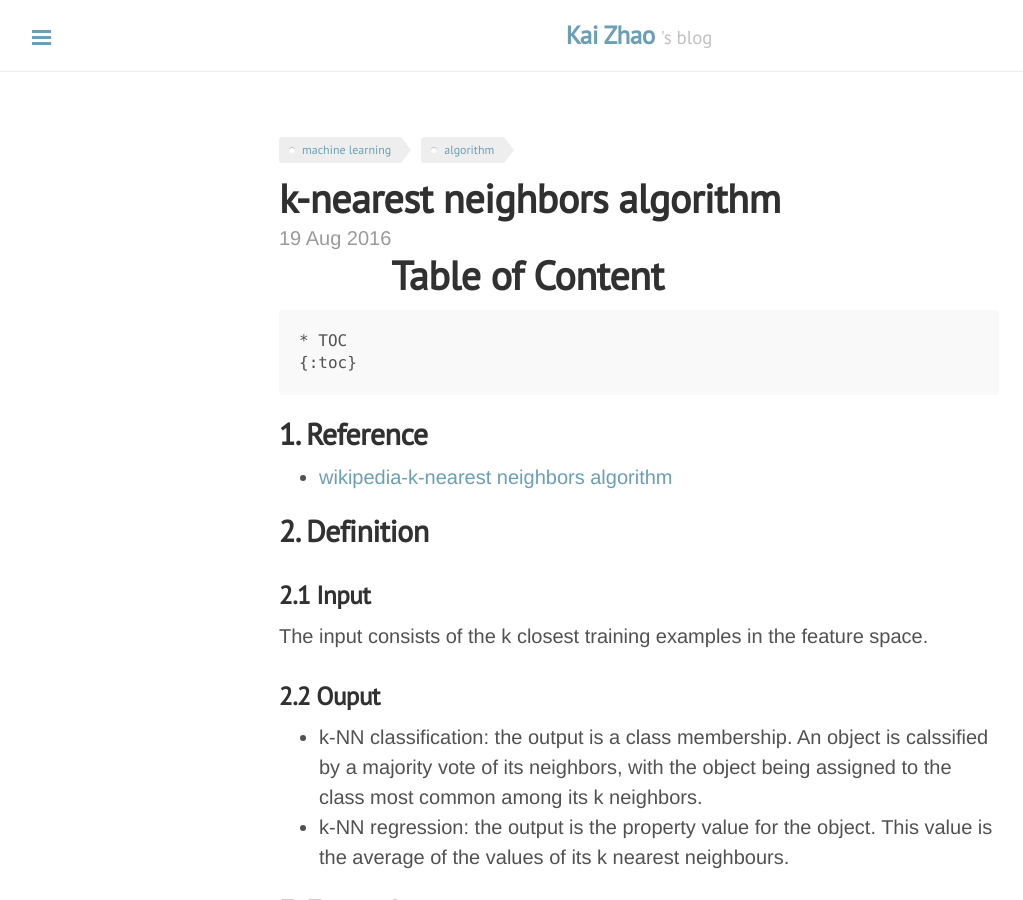
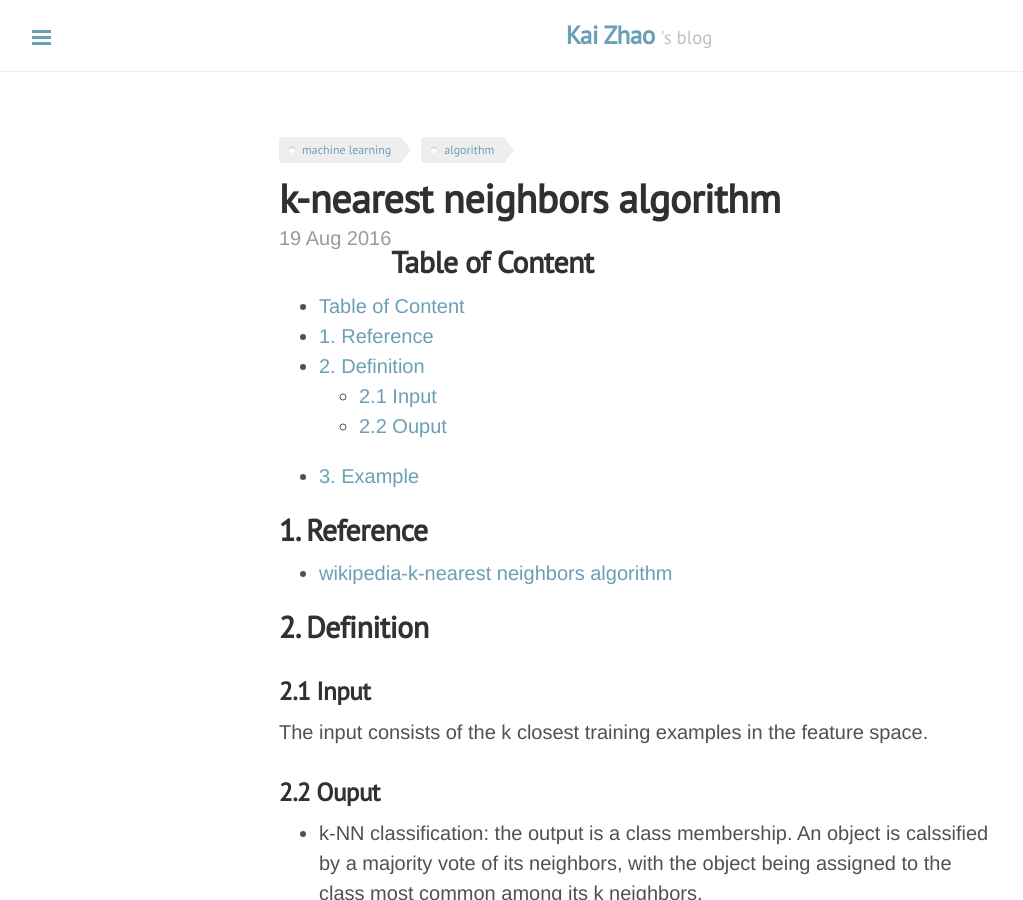
Before and after one commit to loverszhaokai/loverszhaokai.github.io, a Jekyll site: the page built from _posts/2016-08-19-k-nearest-neighbours-algorithm.md, in a window 1280 px wide and 900 px high. Shown: the whole window, without its empty margins (1-1024 px from the left). Built offline with Jekyll 4.4.1, drawn with Linux system fonts in a browser that asks for light colours; nearby versions of some CDN libraries; comment, search, counter and statistics services are not loaded.

Commit message:
update post

```diff
--- a/_posts/2016-08-19-k-nearest-neighbours-algorithm.md
+++ b/_posts/2016-08-19-k-nearest-neighbours-algorithm.md
@@ -9,9 +9,10 @@ analytics: true
 ---
 <span/>
 
-# Table of Content
-    * TOC
-    {:toc}
+## Table of Content
+
+  * TOC
+  {:toc}
 
 ## 1. Reference
 
```
